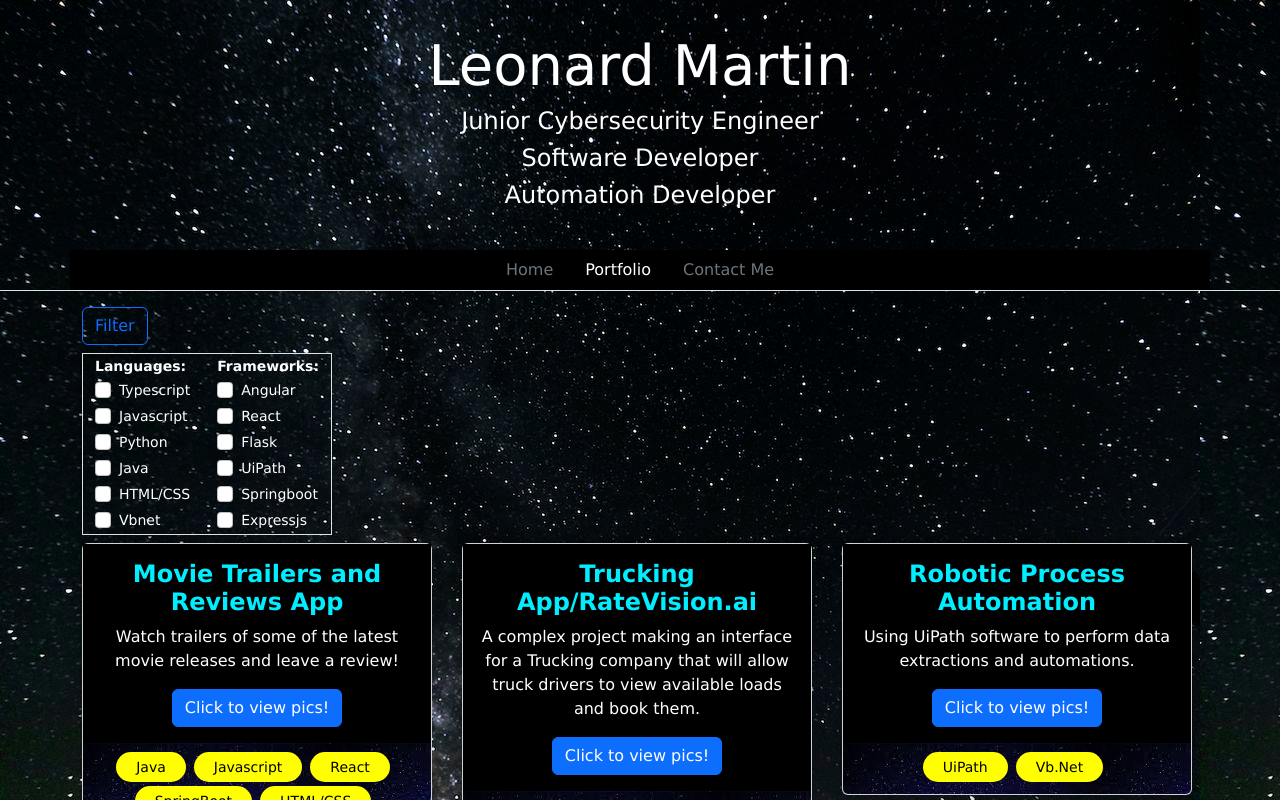
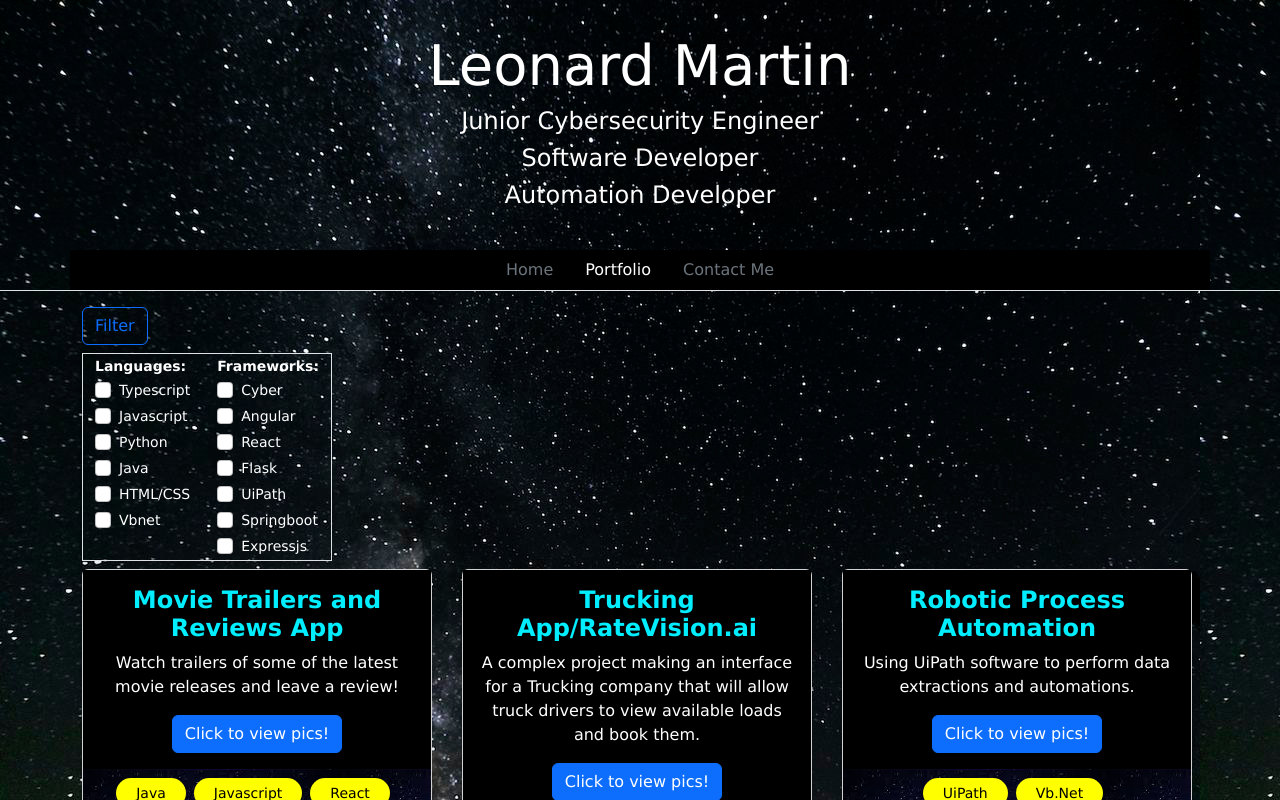
Before and after one commit to lmartin2422/AngularPortfolio3, an Angular app: page /portfolio in a window 1280 px wide. Both pictures are taken after a click on the button "Filter". Shown: the top 800 px of the page. Built offline with nearby package versions, Linux system fonts and the light colour scheme.

Commit message:
Update portfolio.component.html
added a Cyber checkbox in Frameworks

```diff
--- a/src/app/portfolio/portfolio.component.html
+++ b/src/app/portfolio/portfolio.component.html
@@ -91,6 +91,15 @@
                                     <input
                                         type="checkbox"
                                         class="form-check-input position-static me-2"
+                                        [(ngModel)]="cyber"
+                                        (change)="Filter()"
+                                        name="Cyber">
+                                    <label class="form-check-label small">Cyber</label>
+                                </div>
+                                <div class="form-check">
+                                    <input
+                                        type="checkbox"
+                                        class="form-check-input position-static me-2"
                                         [(ngModel)]="angular"
                                         (change)="Filter()"
                                         name="Angular">
```
